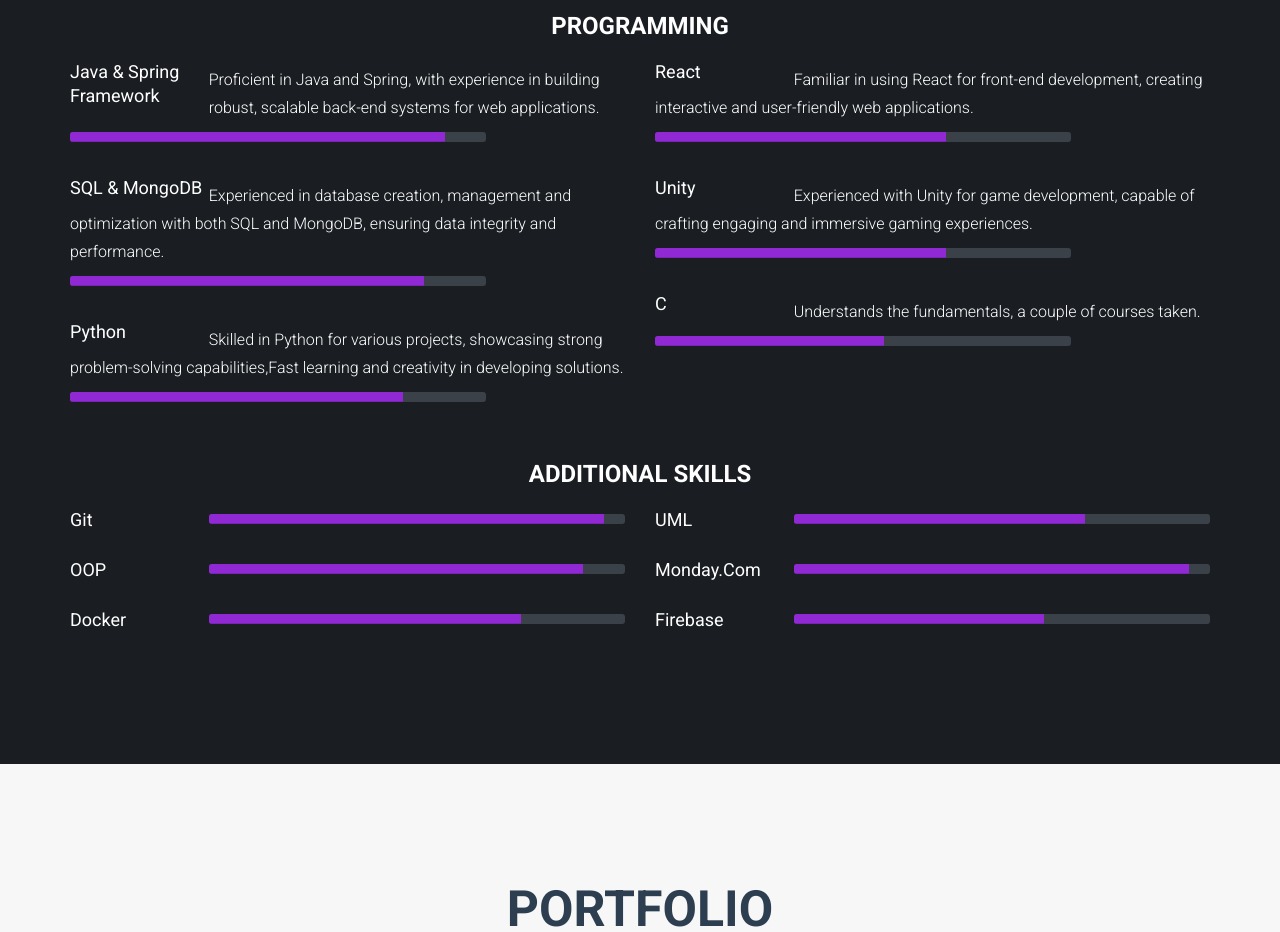
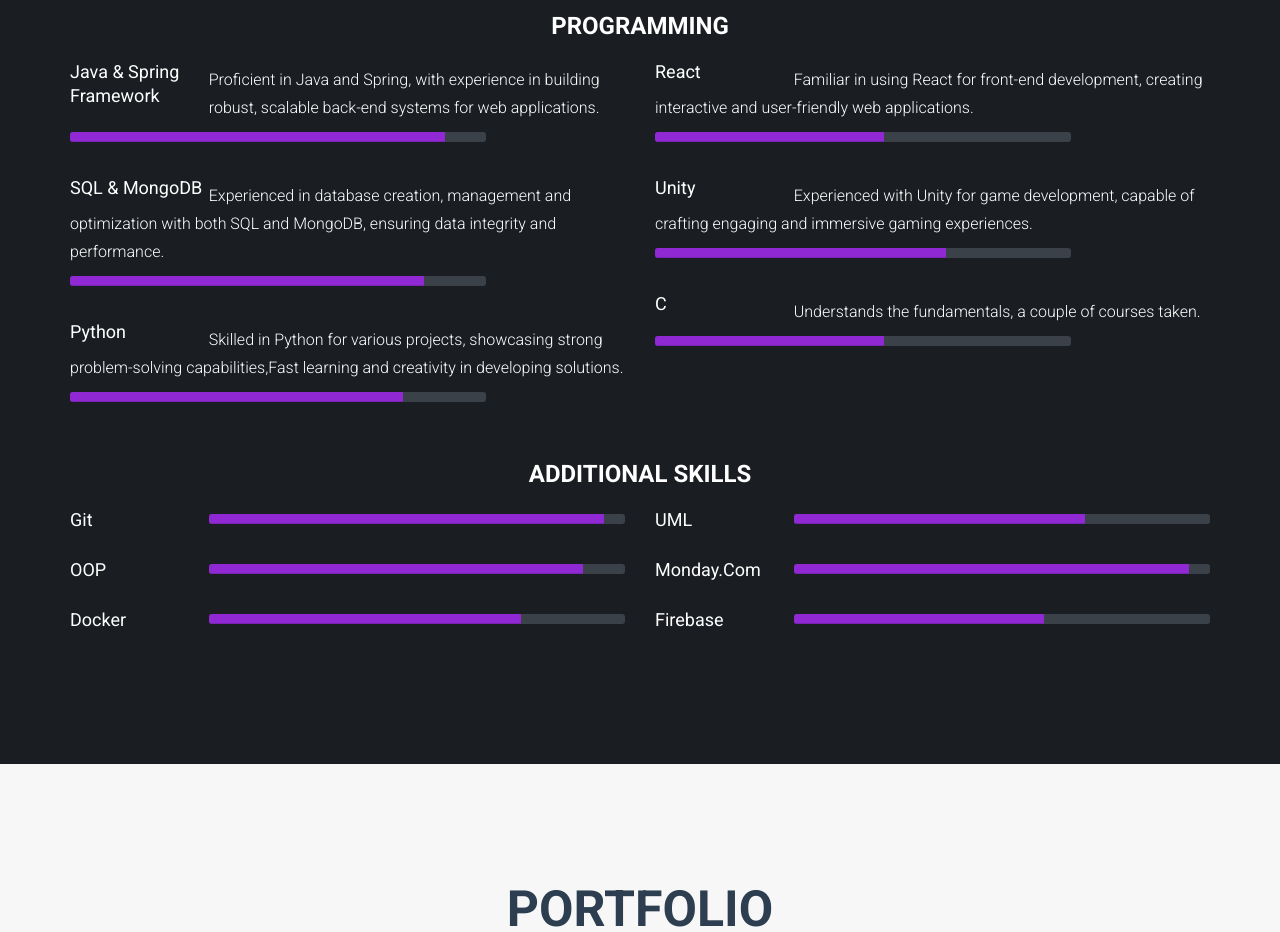
Before and after one commit to Omer1004/omer1004.github.io, a plain HTML site: page index.html in a window 1280 px wide. Shown: the part 3540-4472 px from the top of the page. Drawn offline with Linux system fonts and the light colour scheme; some packages are replaced by stand-ins of ours.

Commit message:
changed resume file and couple of changes in index.html

```diff
--- a/index.html
+++ b/index.html
@@ -324,7 +324,7 @@
                     <div class="skill-title"><h3>React</h3></div>
                     <p>Familiar in using React for front-end development, creating interactive and user-friendly web applications.</p>
                     <div class="progress">
-                        <div class="progress-bar six-sec-ease-in-out" role="progressbar" aria-valuenow="70" aria-valuemin="0" aria-valuemax="100"><span></span>
+                        <div class="progress-bar six-sec-ease-in-out" role="progressbar" aria-valuenow="55" aria-valuemin="0" aria-valuemax="100"><span></span>
                         </div>
                     </div><!-- /.progress -->
                 </div><!-- /.skill-progress -->
```
Also changed, not shown: 1 other file.
